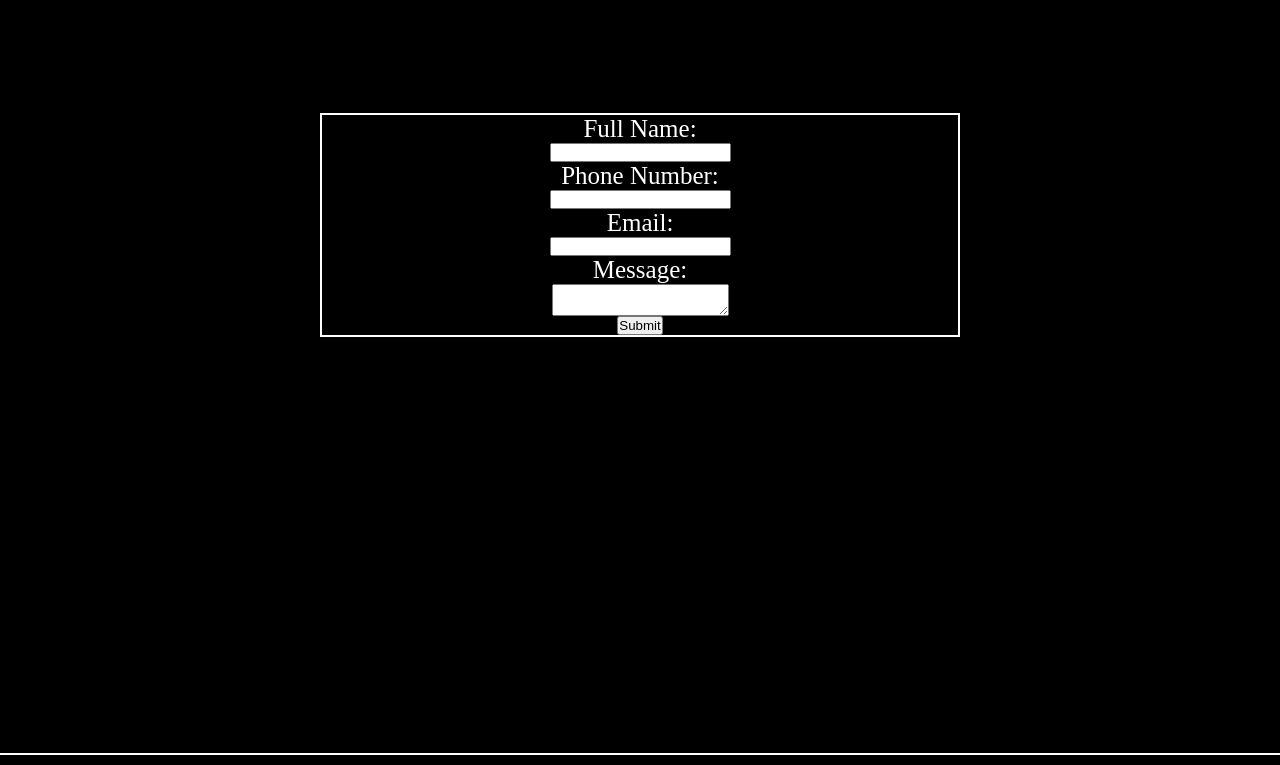
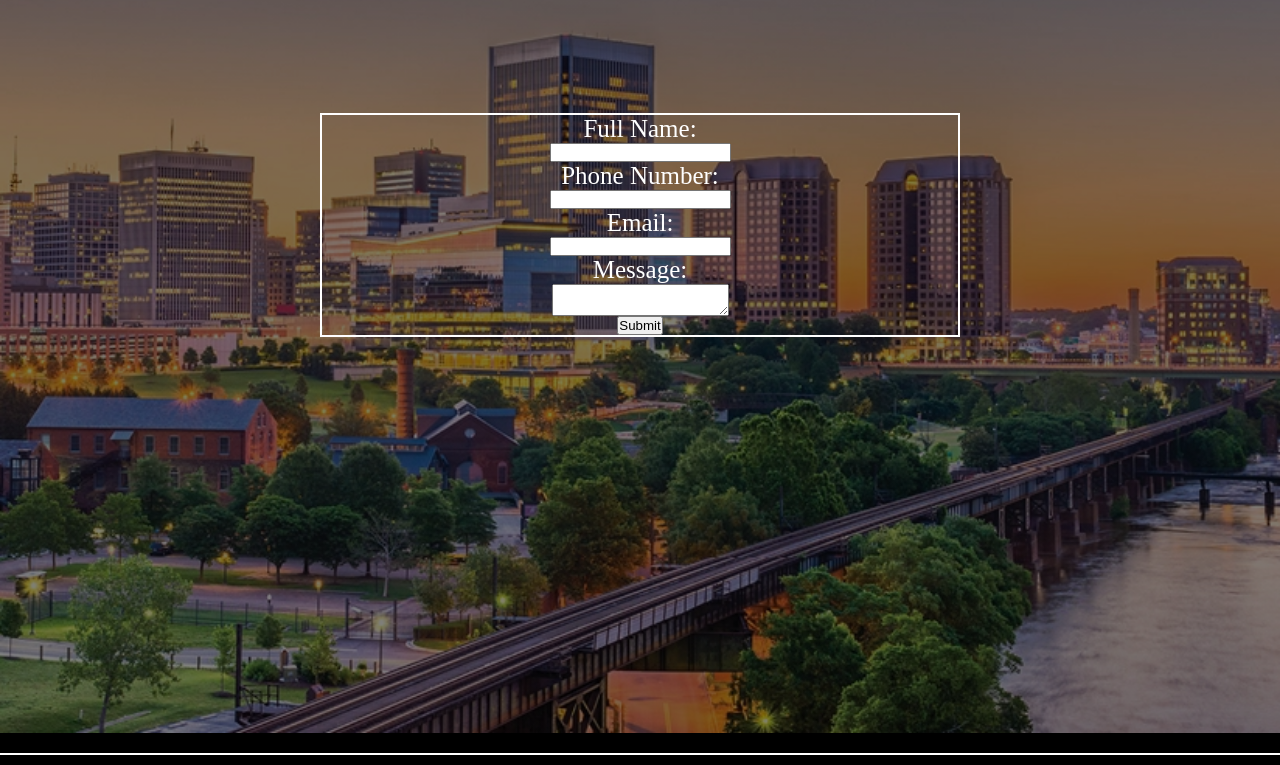
Before and after one commit to JoseCodeM/Gateway-Revision, a plain HTML site: page Richmond-VA/Contact.html in a window 1280 px wide. Shown: the part 119-884 px from the top of the page. Drawn offline with Linux system fonts and the light colour scheme.

Commit message:
updated background image in contacts page

```diff
--- a/Richmond-VA/style2.css
+++ b/Richmond-VA/style2.css
@@ -128,7 +128,7 @@
 
   /* The hero image */
   .hero-image2 {
-    background-image: linear-gradient(rgba(0, 0, 0, 0.5), rgba(0, 0, 0, 0.5)), url("/Images/RVASunrise_1.webp");
+    background-image: linear-gradient(rgba(0, 0, 0, 0.5), rgba(0, 0, 0, 0.5)), url("/Images/RVASunrise.webp");
     height: 100%;
     background-position: center;
     background-repeat: no-repeat;
```
